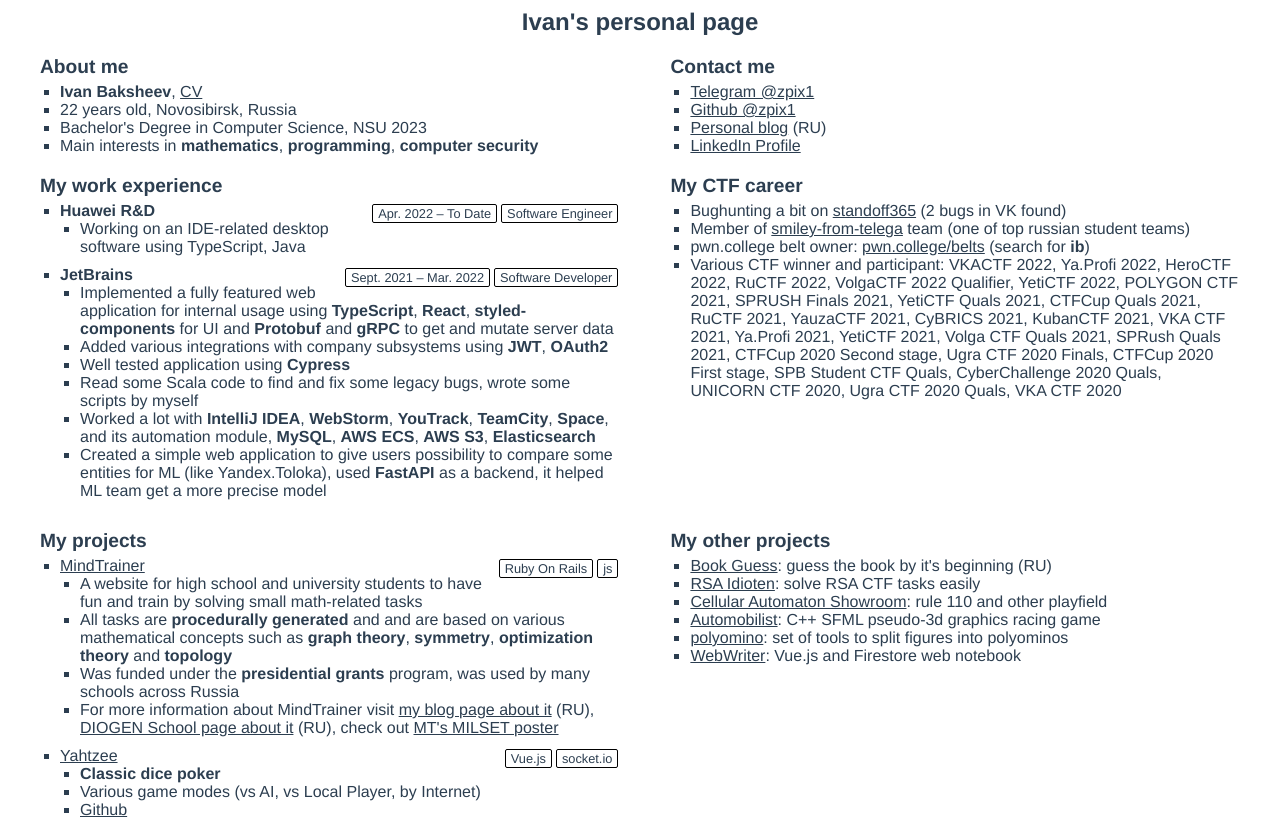
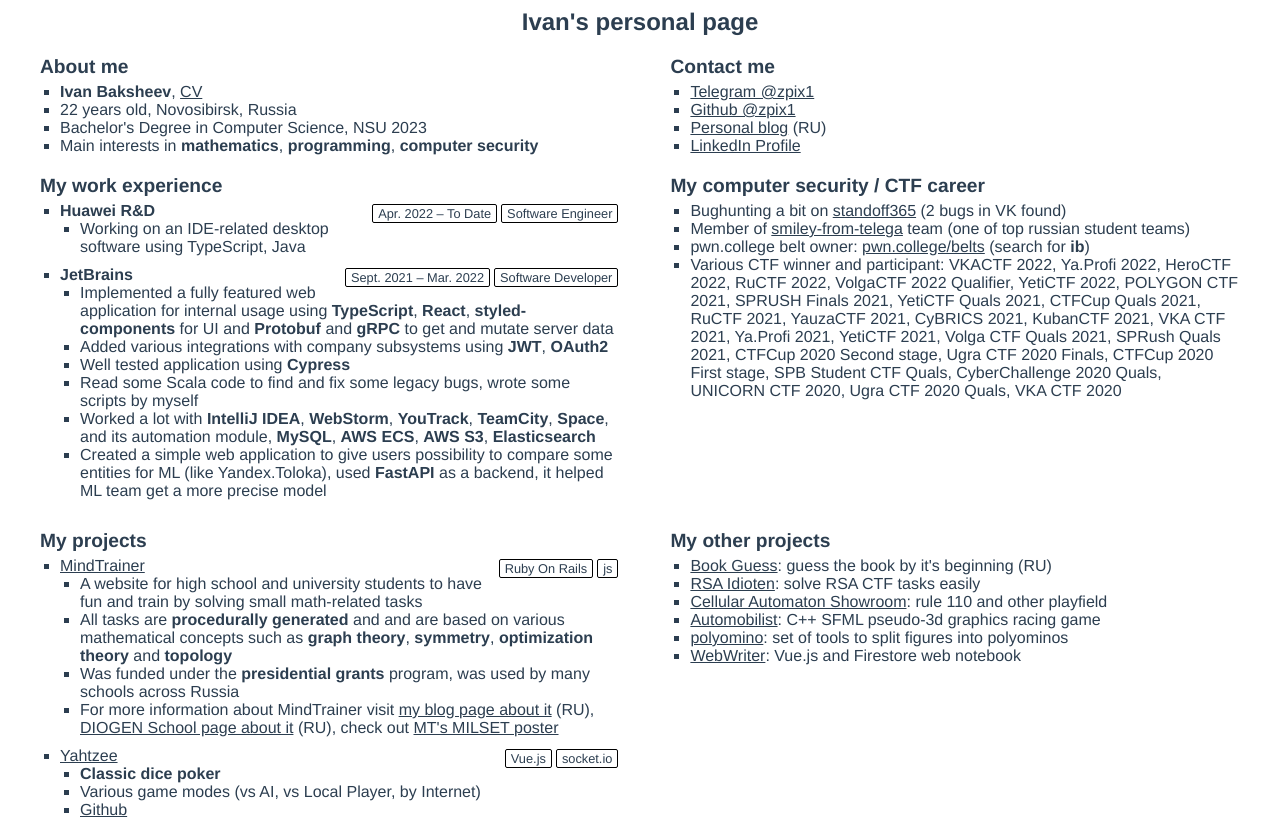
Before and after one commit to zpix1/about-me, a Next.js app: page / in a window 1280 px wide. Shown: the top 819 px of the page. Built offline with nearby package versions, Linux system fonts and the light colour scheme.

Commit message:
fix: convert to CS

```diff
--- a/pages/index.js
+++ b/pages/index.js
@@ -261,7 +261,7 @@
             </ol>
           </div>
           <div className="grid-element" style={{ gridArea: "ctf" }}>
-            <div className="subheader">My CTF career</div>
+            <div className="subheader">My computer security / CTF career</div>
             <ul>
               <li>
                 Bughunting a bit on{" "}
```
